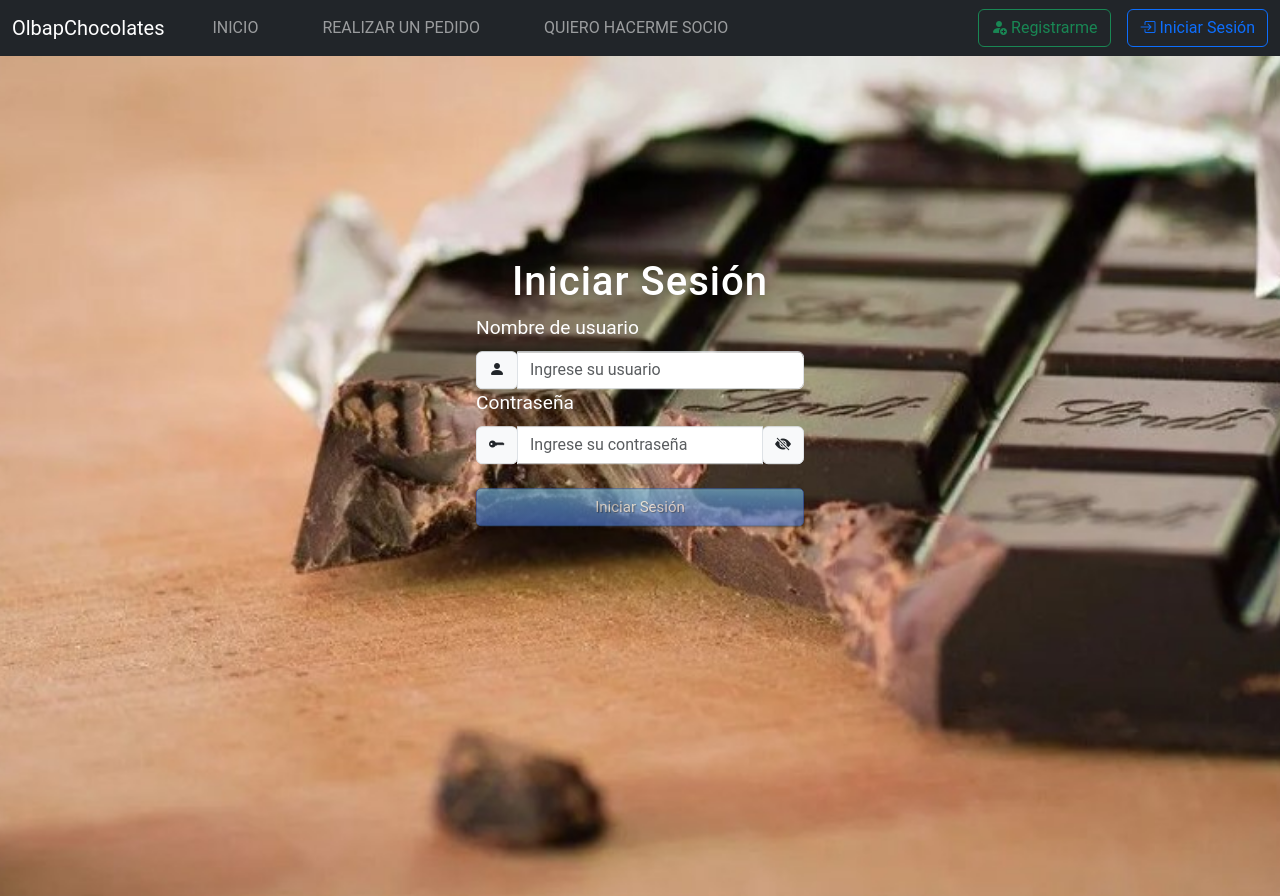
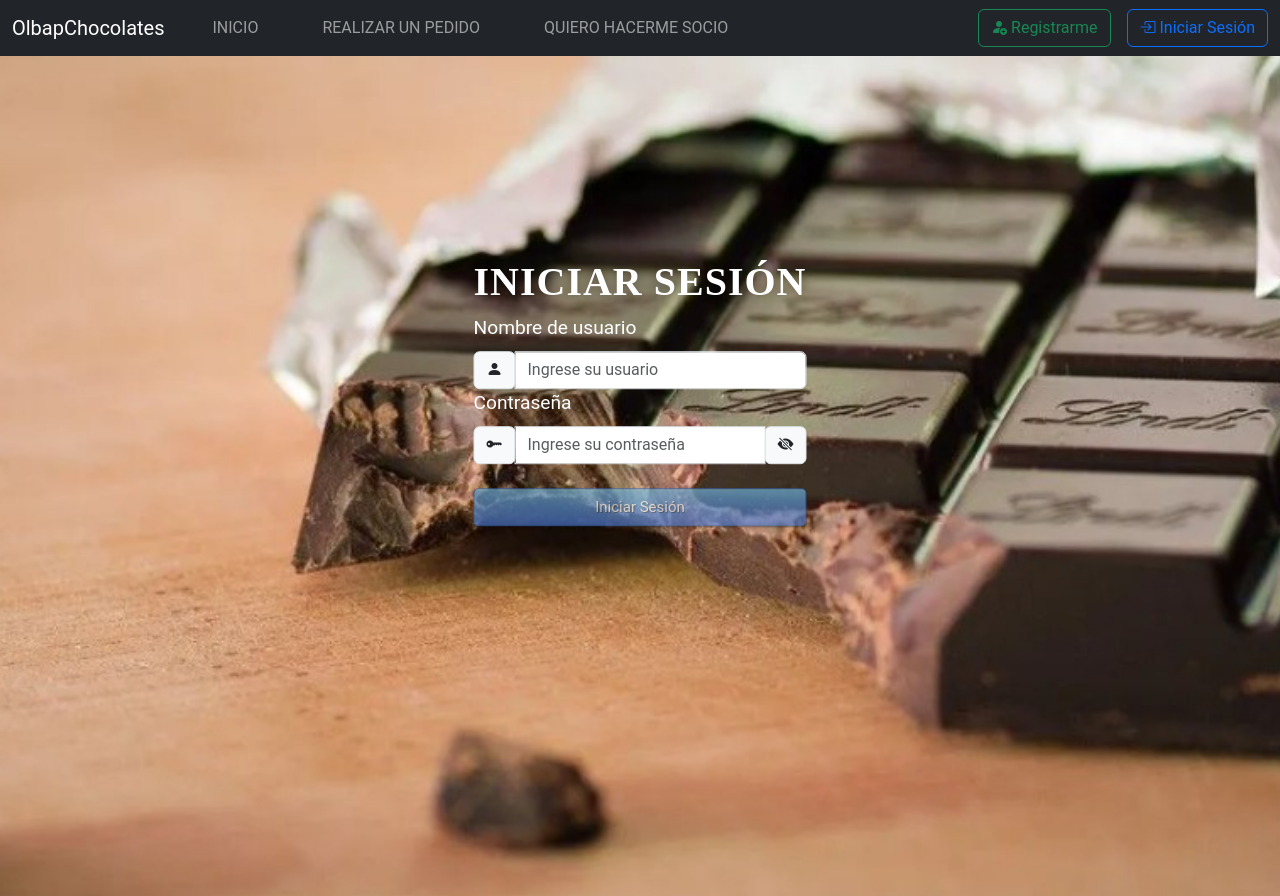
Before and after one commit to PMonticoli/ChocolateriaFront, an Angular app in the folder ps/: page /login in a window 1280 px wide. Built offline with nearby package versions, Linux system fonts and the light colour scheme; no server answers.

Commit message:
modifico css login titulo

```diff
--- a/ps/src/app/components/login/login.component.css
+++ b/ps/src/app/components/login/login.component.css
@@ -126,33 +126,10 @@
   transform: translate(-50%, -50%);
 }
 
-/* #main {
-width: 500px;
-} */
-
-/* input {
-  width: 100%;
-  margin-bottom: 10px;
-  background: rgb(241, 241, 241);
-  border: none;
-  outline: none;
-  font-size: 18px;
-  color: #000000;
-  text-shadow: 1px 1px 1px rgba(0, 0, 0, 0.3);
-  border: 1px solid rgba(0, 0, 0, 0.3);
-  border-radius: 4px;
-  box-shadow: inset 0 -5px 45px rgba(100, 100, 100, 0.2),
-    0 1px 1px rgba(255, 255, 255, 0.2);
-  -webkit-transition: box-shadow 0.5s ease;
-  -moz-transition: box-shadow 0.5s ease;
-  -o-transition: box-shadow 0.5s ease;
-  -ms-transition: box-shadow 0.5s ease;
-  transition: box-shadow 0.5s ease;
+.titulo {
+  font-family: "Lora", serif;
+  font-weight: 700;
 }
-input:focus {
-  box-shadow: inset 0 -5px 45px rgba(100, 100, 100, 0.4),
-    0 1px 1px rgba(255, 255, 255, 0.2);
-} */
 
 .fondo {
   background-image: url("../../../assets/img/login.jpg");
--- a/ps/src/app/components/login/login.component.html
+++ b/ps/src/app/components/login/login.component.html
@@ -1,7 +1,7 @@
 <div class="fondo">
   <div class="container-fluid">
     <div class="login">
-      <h1>Iniciar Sesión</h1>
+      <h1 class="titulo text-center text-uppercase">Iniciar Sesión</h1>
       <form [formGroup]="formulario">
         <div class="form-group">
           <div class="row">
```
